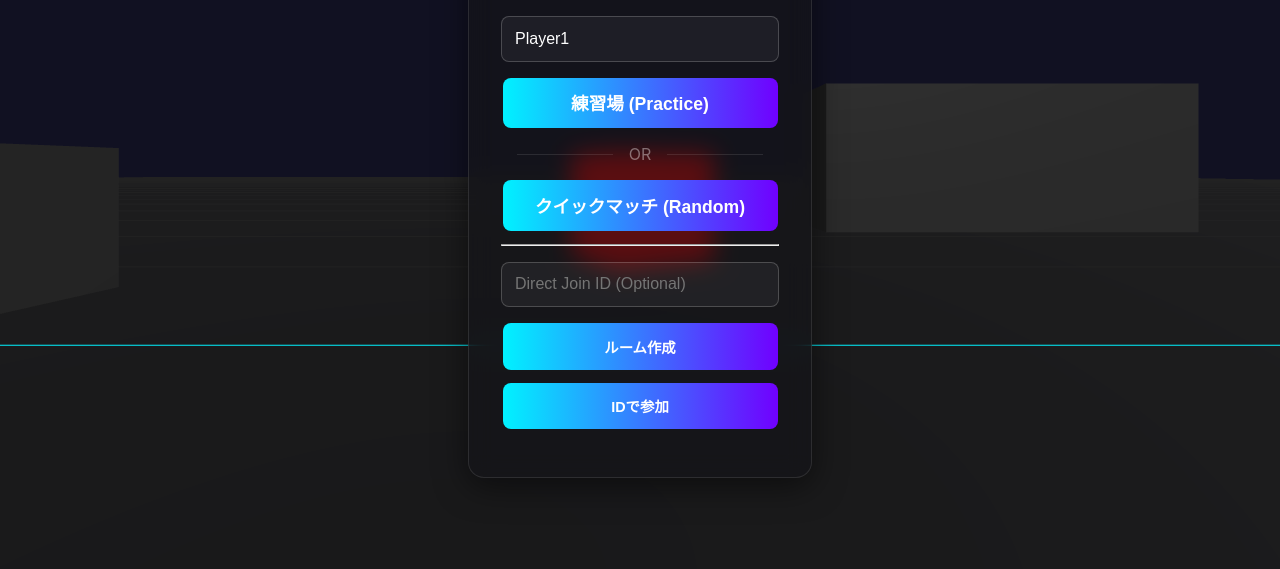
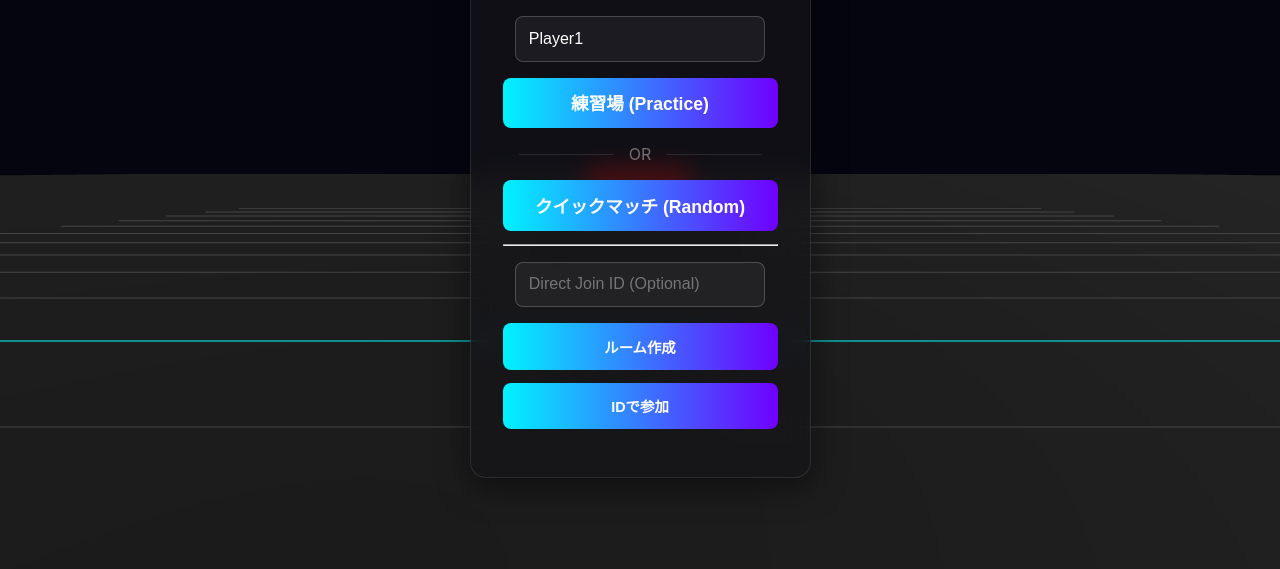
Before and after one commit to IhmHika/fps_fuel, a website built with Vite: page index.html in a window 1280 px wide. Shown: the part 231-800 px from the top of the page. Built offline with nearby package versions, Linux system fonts and the light colour scheme; animation ran at ten frames a second.

Commit message:
Fix: Final attempt to fix rendering, CSS, and imports

```diff
--- a/Player.js
+++ b/Player.js
@@ -1,5 +1,5 @@
 import * as THREE from 'three';
-import { PointerLockControls } from 'three/addons/controls/PointerLockControls.js';
+import { PointerLockControls } from 'three/examples/jsm/controls/PointerLockControls.js';
 
 export class Player {
     constructor(camera, domElement, scene) {
--- a/main.js
+++ b/main.js
@@ -6,8 +6,9 @@ import { NetworkManager } from './NetworkManager.js';
 window.onerror = function (msg, url, lineNo, columnNo, error) {
     const display = document.getElementById('error-display');
     if (display) {
-        display.innerHTML += `<div>Error: ${msg} at ${lineNo}:${columnNo}</div>`;
+        display.innerHTML += `<div style="padding:5px; border-bottom:1px solid red;">[Error] ${msg}<br><small>${url} (L${lineNo}:C${columnNo})</small></div>`;
     }
+    console.error(error);
     return false;
 };
 
@@ -30,78 +31,87 @@ const targetIdInput = document.getElementById('target-id-input');
 let targets = [];
 
 function init() {
-    console.log("Initializing Three.js scene...");
+    console.log("FPS Game Initializing...");
     try {
         // シーンの作成
         scene = new THREE.Scene();
-        scene.background = new THREE.Color(0x111122); // 少し青みがかった背景
+        scene.background = new THREE.Color(0x050510); // 深い紺色
 
         clock = new THREE.Clock();
 
         // カメラの作成
-        camera = new THREE.PerspectiveCamera(75, window.innerWidth / window.innerHeight, 0.1, 1000);
-        camera.position.set(0, 1.7, 5);
+        camera = new THREE.PerspectiveCamera(75, window.innerWidth / window.innerHeight, 0.1, 2000);
+        camera.position.set(0, 5, 15); // 最初は少し高く設定
         scene.add(camera);
 
         // レンダラーの作成
-        renderer = new THREE.WebGLRenderer({ antialias: true });
+        renderer = new THREE.WebGLRenderer({
+            antialias: true,
+            powerPreference: "high-performance"
+        });
         renderer.setSize(window.innerWidth, window.innerHeight);
         renderer.setPixelRatio(window.devicePixelRatio);
-        document.getElementById('game-container').appendChild(renderer.domElement);
+        renderer.setClearColor(0x111122); // 万が一シーンが表示されなくても色が出るように
+
+        const container = document.getElementById('game-container');
+        if (!container) throw new Error("game-container not found!");
+        container.appendChild(renderer.domElement);
 
         // 照明
         const ambientLight = new THREE.AmbientLight(0xffffff, 1.0);
         scene.add(ambientLight);
 
-        const directionalLight = new THREE.DirectionalLight(0xffffff, 1.5);
-        directionalLight.position.set(5, 10, 7.5);
-        scene.add(directionalLight);
+        const sunLight = new THREE.DirectionalLight(0xffffff, 2.0);
+        sunLight.position.set(10, 20, 10);
+        scene.add(sunLight);
 
-        // 仮の地面
-        const floorGeometry = new THREE.PlaneGeometry(200, 200);
-        const floorMaterial = new THREE.MeshStandardMaterial({
-            color: 0x1a1a1c,
-            roughness: 0.8,
-            metalness: 0.2
+        // 地面 (巨大化)
+        const floorGeo = new THREE.PlaneGeometry(1000, 1000);
+        const floorMat = new THREE.MeshStandardMaterial({
+            color: 0x111111,
+            metalness: 0.1,
+            roughness: 0.8
         });
-        const floor = new THREE.Mesh(floorGeometry, floorMaterial);
+        const floor = new THREE.Mesh(floorGeo, floorMat);
         floor.rotation.x = -Math.PI / 2;
         scene.add(floor);
 
-        // グリッド
-        const grid = new THREE.GridHelper(200, 50, 0x00f2ff, 0x222222);
-        grid.position.y = 0.01;
+        // グリッド (目立つように)
+        const grid = new THREE.GridHelper(100, 20, 0x00ffff, 0x444444);
+        grid.position.y = 0.05;
         scene.add(grid);
 
-        // テスト用ボックス
-        const testBox = new THREE.Mesh(
-            new THREE.BoxGeometry(2, 2, 2),
+        // 確実に目立つテストオブジェクト (超巨大な赤いキューブ)
+        const testCube = new THREE.Mesh(
+            new THREE.BoxGeometry(5, 5, 5),
             new THREE.MeshBasicMaterial({ color: 0xff0000 })
         );
-        testBox.name = "testBox";
-        testBox.position.set(0, 1, -5);
-        scene.add(testBox);
+        testCube.position.set(0, 2.5, -20);
+        testCube.name = "testCube";
+        scene.add(testCube);
 
-        // 障害物の追加
-        addObstacle(10, 2, -10, 10, 4, 2);
-        addObstacle(-10, 1, 0, 5, 2, 5);
+        // 障害物
+        addObstacle(0, 2, -10, 10, 4, 3);
 
-        // プレイヤーとネットワーク
+        // プレイヤーと通信の準備
         player = new Player(camera, renderer.domElement, scene);
         network = new NetworkManager(scene, player);
         player.network = network;
 
         window.addEventListener('resize', onWindowResize, false);
+
+        console.log("Start animate loop");
         animate();
-    } catch (e) {
-        console.error("Init failed:", e);
-        document.getElementById('error-display').innerHTML += `<div>Init error: ${e.message}</div>`;
+    } catch (err) {
+        console.error("Init Error:", err);
+        const display = document.getElementById('error-display');
+        if (display) display.innerHTML += `<div style="color:yellow;">Init Failed: ${err.message}</div>`;
     }
 }
 
 function addObstacle(x, y, z, sx, sy, sz) {
     const geo = new THREE.BoxGeometry(sx, sy, sz);
-    const mat = new THREE.MeshStandardMaterial({ color: 0x333333, roughness: 0.5 });
+    const mat = new THREE.MeshStandardMaterial({ color: 0x222222, roughness: 0.5 });
     const mesh = new THREE.Mesh(geo, mat);
     mesh.position.set(x, y, z);
     scene.add(mesh);
@@ -117,38 +127,32 @@ function animate() {
     requestAnimationFrame(animate);
 
     const delta = clock.getDelta();
-    if (isGameStarted) {
+
+    // ゲームが始まっていれば物理更新
+    if (isGameStarted && player) {
         player.update(delta);
     }
 
-    // テストボックスを回転させる
-    const box = scene.getObjectByName("testBox");
-    if (box) box.rotation.y += 0.01;
+    // テストオブジェクトの回転
+    const cube = scene.getObjectByName("testCube");
+    if (cube) cube.rotation.y += 0.02;
 
     renderer.render(scene, camera);
 }
 
 // UIイベント
 btnCreate.onclick = () => {
-    const myId = myNameInput.value;
-    statusMsg.innerText = "Connecting...";
-    network.createRoom(myId, (id) => {
-        statusMsg.innerText = `Room Created! ID: ${id}`;
+    startGame();
+    network.createRoom(myNameInput.value, (id) => {
+        statusMsg.innerText = `ID: ${id}`;
     });
-    startGame();
 };
 
 btnJoin.onclick = () => {
-    const myId = myNameInput.value + "_join" + Math.floor(Math.random() * 1000);
-    const targetId = targetIdInput.value;
-    if (!targetId) {
-        statusMsg.innerText = "Enter Join ID";
-        return;
-    }
-    statusMsg.innerText = "Joining...";
-    network.joinRoom(myId, targetId, () => {
-        statusMsg.innerText = "Connected!";
-        startGame();
+    if (!targetIdInput.value) return (statusMsg.innerText = "Enter ID");
+    startGame();
+    network.joinRoom(myNameInput.value + "_join", targetIdInput.value, () => {
+        statusMsg.innerText = "Joined!";
     });
 };
 
@@ -159,24 +163,26 @@ btnPractice.onclick = () => {
 };
 
 btnRandom.onclick = () => {
-    const randomLobbyId = "APEX_FPS_RANDOM_LOBBY";
-    const myId = myNameInput.value + "_match_" + Math.floor(Math.random() * 1000);
-    statusMsg.innerText = "Matching...";
-    network.joinRoom(myId, randomLobbyId, () => {
-        startGame();
+    startGame();
+    // 簡易的なランダム接続ロジック
+    const lobbyId = "APEX_LOBBY_GLOBAL";
+    network.joinRoom(myNameInput.value + "_m", lobbyId, () => {
+        statusMsg.innerText = "Matched!";
     });
     setTimeout(() => {
-        if (!isGameStarted) {
-            network.createRoom(randomLobbyId, () => startGame());
+        if (network.conn === null) {
+            network.createRoom(lobbyId, (id) => {
+                statusMsg.innerText = "Waiting for players...";
+            });
         }
-    }, 4000);
+    }, 3000);
 };
 
 function addPracticeTargets() {
     for (let i = 0; i < 5; i++) {
-        const x = (Math.random() - 0.5) * 30;
-        const z = -15 - Math.random() * 15;
-        addTarget(x, 1, z);
+        const x = (Math.random() - 0.5) * 40;
+        const z = -30 - Math.random() * 20;
+        addTarget(x, 2, z);
     }
 }
 
@@ -194,9 +200,11 @@ function startGame() {
     menu.style.display = 'none';
     hud.style.display = 'block';
     isGameStarted = true;
+    // ユーザーインタラクション後にのみロックが可能
     if (player && player.controls) {
         player.controls.lock();
     }
 }
 
-init();
+// ページ読み込み完了時に初期化
+window.addEventListener('load', init);
--- a/style.css
+++ b/style.css
@@ -3,6 +3,10 @@
     --secondary-color: #7000ff;
     --bg-dark: #0a0a0c;
     --text-white: #e0e0e0;
+}
+
+* {
+    box-sizing: border-box;
 }
 
 body,
@@ -20,6 +24,14 @@ html {
 #game-container {
     width: 100vw;
     height: 100vh;
+    position: absolute;
+    top: 0;
+    left: 0;
+    z-index: 1;
+}
+
+#game-container canvas {
+    display: block;
 }
 
 #ui-layer {
@@ -32,6 +44,7 @@ html {
     display: flex;
     justify-content: center;
     align-items: center;
+    z-index: 10;
 }
 
 .glass {
```
